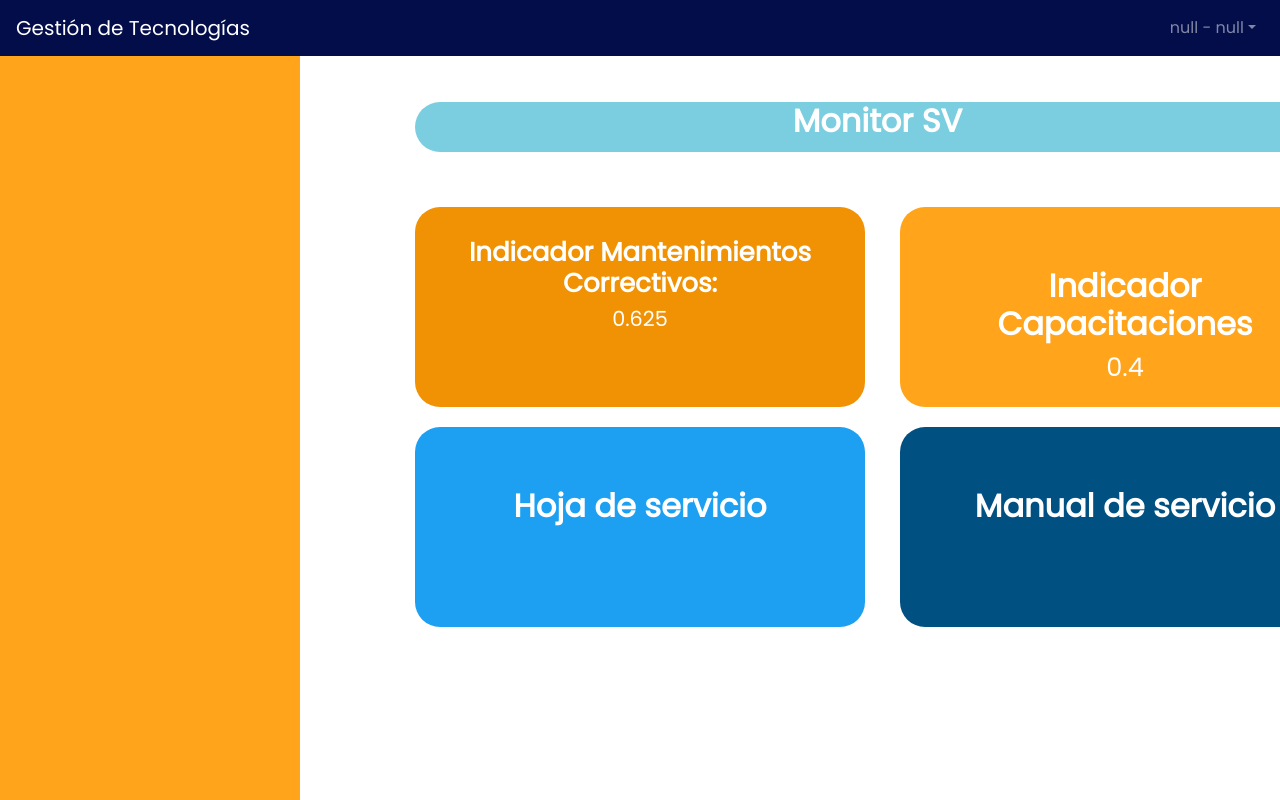
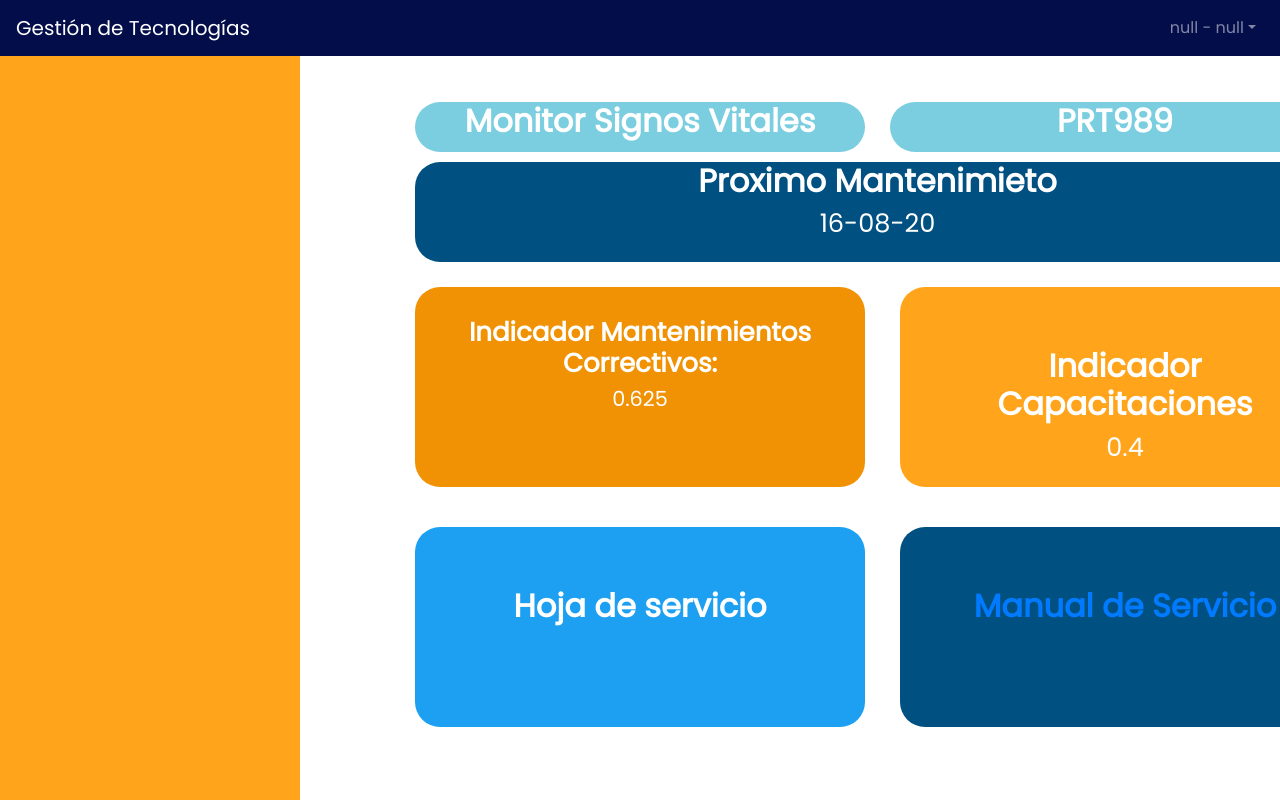
Before and after one commit to LSanchez94/Gestion-de-Tecnologia-Medica, a Vue app: page /Mantenimiento in a window 1280 px wide. Shown: the top 800 px of the page. Built offline with nearby package versions, Linux system fonts and the light colour scheme; no server answers.

Commit message:
Pantalla disp

```diff
--- a/src/views/Mantenimiento.vue
+++ b/src/views/Mantenimiento.vue
@@ -8,9 +8,15 @@
             <h3>Indicador Capacitaciones</h3>
             <h2>0.4</h2>
           </div>
-
+          <div class="serie">
+            <h3>PRT989</h3>
+          </div>
+          <div class="mtto">
+            <h3>Proximo Mantenimieto</h3>
+            <h2>16-08-20</h2>
+         </div>
           <div class="color0">
-            <h3>Monitor SV</h3>
+            <h3>Monitor Signos Vitales </h3>
           </div>
 
           <div class="color2">
@@ -19,10 +25,8 @@
           </div>
 
           <div class="color3">
-            <h3>Manual de servicio</h3>
+            <h3><a href="http://www.integral-process.com/iso_album/h-046-002371-00(2.0)_imec_service_manual_en.pdf">Manual de Servicio</a></h3>
           </div>
-
-
           <div class="color4">
               <h3>Hoja de servicio</h3>
            </div>
@@ -81,6 +85,7 @@ export default {
   h3 {
     font-size: 2em;
     font-weight: bolder;
+    color: #ffffff;
   }
 
   h4 {
@@ -88,11 +93,23 @@ export default {
     font-weight: bolder;
   }
 
+.mtto{
+    background-color:  #005082;
+    color: #fff;
+    position:absolute;
+    margin-top:75px;
+    font-weight: bold;
+    margin-left: 100px;
+    width: 925px;
+    height: 100px;
+    text-align: center;
+    border-radius: 25px;
+}
 .color1{
     background-color: #FFA41B;
     color: #fff;
     position:absolute;
-    margin-top:120px;
+    margin-top:200px;
     font-weight: bold;
     left: 900px;
     width: 450px;
@@ -111,14 +128,14 @@ export default {
     padding: 30px;
     text-align: center;
     border-radius: 25px;
-    margin-top:120px;
+    margin-top:200px;
     margin-left:100px;
   }
   .color3 {
     background-color: #005082;
     color: #fff;
     position:absolute;
-    margin-top:340px;
+    margin-top:440px;
     font-weight: bold;
     left: 900px;
     width: 450px;
@@ -132,7 +149,7 @@ export default {
     background-color: #1DA0F2;
     color: #fff;
     position: absolute;
-    margin-top:340px;
+    margin-top:440px;
     font-weight: bold;
     margin-left: 100px;
     width: 450px;
@@ -149,7 +166,20 @@ export default {
     margin-top:15px;
     font-weight: bold;
     margin-left: 100px;
-    width: 925px;
+    width: 450px;
+    height: 50px;
+    text-align: center;
+    border-radius: 25px;
+  }
+
+  .serie{
+    background-color: #7ACEE0;
+    color: #fff;
+    position:absolute;
+    margin-top:15px;
+    font-weight: bold;
+    margin-left: 575px;
+    width: 450px;
     height: 50px;
     text-align: center;
     border-radius: 25px;
```
